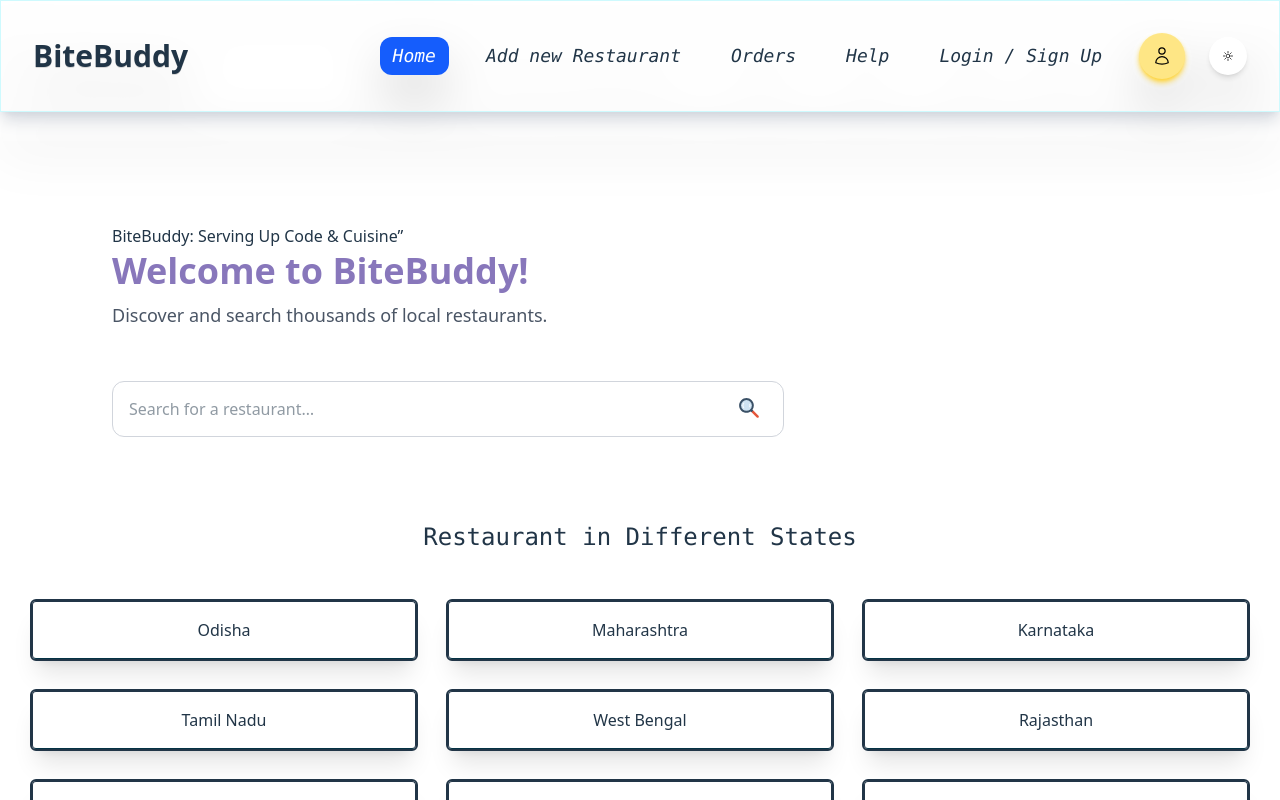
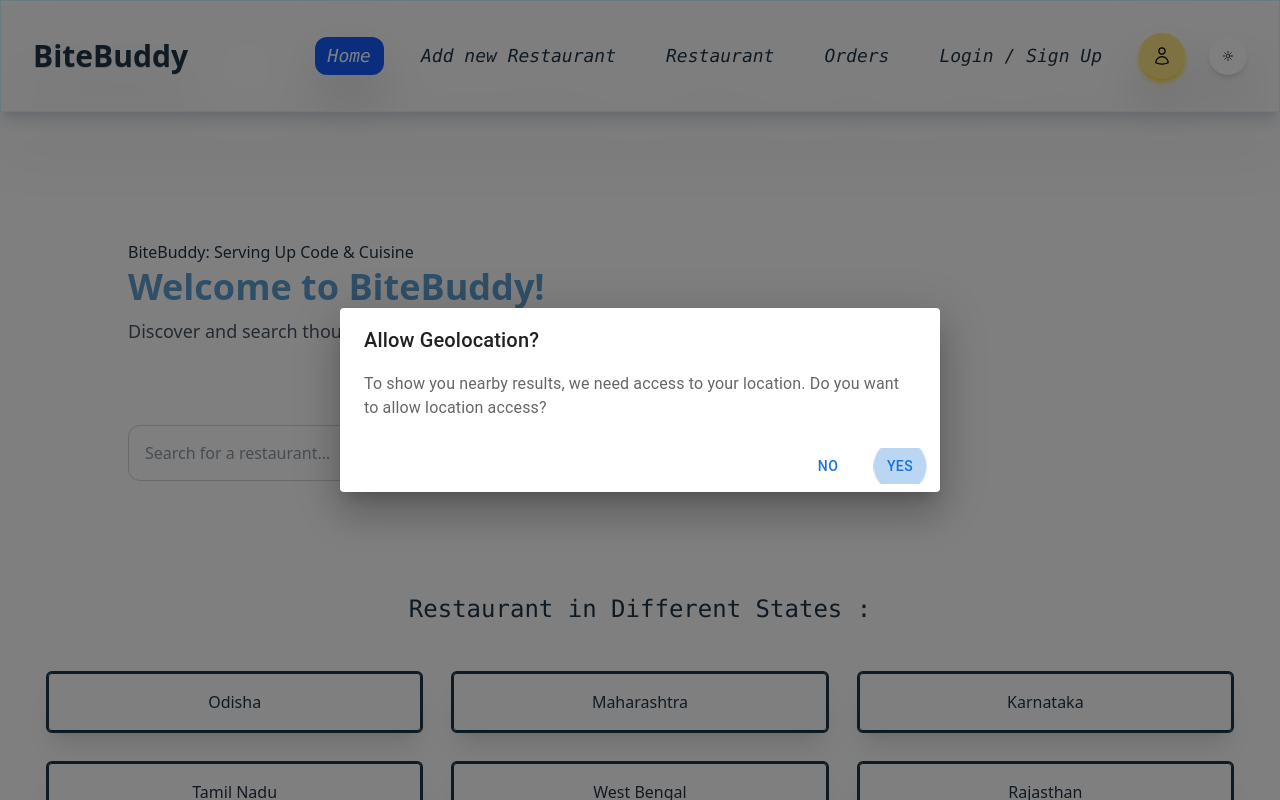
Before and after one commit to FullStackGen/biteBuddyFrontend, a React (Vite) app: page / in a window 1280 px wide. Shown: the top 800 px of the page. Built offline with nearby package versions, Linux system fonts and the light colour scheme.

Commit message:
added location modal footer and some other route configuration

```diff
--- a/package.json
+++ b/package.json
@@ -13,6 +13,9 @@
     "deploy": "gh-pages -d dist"
   },
   "dependencies": {
+    "@emotion/react": "^11.14.0",
+    "@emotion/styled": "^11.14.0",
+    "@mui/material": "^7.1.1",
     "@reduxjs/toolkit": "^2.8.2",
     "@tailwindcss/vite": "^4.1.7",
     "gh-pages": "^6.3.0",
--- a/src/App.tsx
+++ b/src/App.tsx
@@ -1,18 +1,30 @@
+// App.tsx
 import Header from "./components/features/Header";
 import { Outlet } from "react-router-dom";
 import { Provider } from "react-redux";
 import appStore from "./utils/appStore";
+import Footer from "./components/features/Footer";
+import LocationDialog from "./components/features/LocationDialog";
+// (adjust the import path as needed)
+
 function App() {
-  return <>
+  return (
     <Provider store={appStore}>
       <header>
-        <Header></Header>
+        <Header />
       </header>
-      <main>
+      <main style={{ padding: "1rem" }}>
+        {/* Here we insert our “Request Location” button + dialog */}
+        <LocationDialog />
+
+        {/* This is where your routed pages will render */}
         <Outlet />
       </main>
+      <footer className="mt-12 pt-4 pb-1 px-1">
+        <Footer />
+      </footer>
     </Provider>
-  </>
+  );
 }
 
 export default App;
--- a/src/RouterConfig.tsx
+++ b/src/RouterConfig.tsx
@@ -6,11 +6,13 @@ import NotFound from "./components/features/NotFound"
 import { dashboardComponentButtons } from "./constants/ui-constants"
 import { createBrowserRouter } from "react-router-dom";
 import App from "./App";
+import RestaurantDetails from "./components/features/RestaurantDetails"
 
 // map the string key → actual React component
 const componentMap: Record<string, React.ComponentType> = {
     Home,
     AddRestaurant,
+    RestaurantDetails,
     Orders,
     Help,
 }
--- /dev/null
+++ b/src/components/features/Footer.tsx
@@ -0,0 +1,26 @@
+const Footer = () => {
+    const scrollToTop = () => window.scrollTo({ top: 0, behavior: "smooth" });
+    return (
+        <>
+            <section className="grid grid-cols-12 items-center justify-center p-8 shadow-2xl drop-shadow-2xl z-10  outline-2 border-2 rounded-xl">
+                <div className="col-span-6">
+                    <div>
+                        <h1 className="text-3xl font-bold text-shadow-2xs leading-4">BiteBuddy</h1>
+                    </div>
+                </div>
+                <section className="flex flex-col gap-8 items-end justify-end col-span-6 ">
+                    <div className="cursor-pointer">Contact Us</div>
+                    <div className="cursor-pointer">About Us</div>
+                    <div className="cursor-pointer">Add New Restaurant</div>
+                    <div className="cursor-pointer">Help</div>
+                    <button onClick={scrollToTop} className="text-sm text-gray-500 hover:text-gray-700 cursor-pointer">
+                        ↑ Back to top
+                    </button>
+
+                </section>
+            </section>
+        </>
+    )
+}
+
+export default Footer;
--- a/src/components/features/Home.tsx
+++ b/src/components/features/Home.tsx
@@ -1,59 +1,71 @@
 import { useRef, useState } from "react";
-import searchIcon from "../../assets/search.svg"
+import searchIcon from "../../assets/search.svg";
 import useRestaurantData from "../../hooks/restaurantData";
 import RestaurantsListData from "./RestaurantsData";
 
 const Home = () => {
+    const [restaurantList, stateWiseFilteredData] = useRestaurantData();
+    const [searchQuery, setSearchQuery] = useState<string>("");
+    const searchValueRef = useRef<HTMLInputElement>(null);
 
-    const [restaurantList, stateWiseFilteredData] = useRestaurantData();
-    console.log("Data", restaurantList)
-    const searchValue = useRef<HTMLInputElement>(null)
-    // const searchValue = useRef<string>("")
-    // const [searchQuery, setSearchQuery] = useState<string>("");
+    const searchRestaurant = (event: React.FormEvent) => {
+        event.preventDefault();
+        setSearchQuery(searchValueRef.current?.value || "");
+        console.log("search value (in Home):", searchValueRef.current?.value);
+    };
 
-    const searchRestaurant = (event: any) => {
-        if (event) {
-            event.preventDefault();
+    const clearSearch = () => {
+        setSearchQuery("");
+        if (searchValueRef.current) {
+            searchValueRef.current.value = "";
+            searchValueRef.current.focus();
         }
-        console.log("search vakue", searchValue.current?.value);
     }
-
 
     return (
         <>
             <div className="m-14 p-14">
-                <p className="text-base">BiteBuddy: Serving Up Code & Cuisine”</p>
+                <p className="text-base">BiteBuddy: Serving Up Code &amp; Cuisine</p>
                 <h1 className="neon text-4xl font-bold">Welcome to BiteBuddy!</h1>
                 <p className="mt-2 text-lg text-gray-600 dark:text-cyan-100">
                     Discover and search thousands of local restaurants.
                 </p>
+
+                {/* Search form */}
                 <section className="flex items-center mt-20">
-                    <section onSubmit={searchRestaurant} className="absolute">
-                        <form>
-                            <input ref={searchValue} type="text" placeholder="Search for a restaurant…" className="w-2xl h-14 p-4 border border-gray-300 dark:border-gray-600 rounded-xl focus:outline-none focus:ring-2 focus:ring-offset-1 focus:ring-offset-white dark:focus:ring-offset-gray-800" />
-                        </form>
-                        <button onClick={searchRestaurant} type="submit" className="absolute right-2 top-2 bg-inherit text-white px-4 py-2 rounded-lg hover:bg-blue-700 transition duration-300 cursor-pointer">
-                            <img className="w-5 h-5" alt="search" src={searchIcon} />
+                    <form onSubmit={searchRestaurant} className="relative">
+                        <input
+                            ref={searchValueRef}
+                            type="text"
+                            placeholder="Search for a restaurant…"
+                            className="w-2xl h-14 p-4 border border-gray-300 dark:border-gray-600
+                         rounded-xl focus:outline-none focus:ring-2
+                         focus:ring-offset-1 focus:ring-offset-white
+                         dark:focus:ring-offset-gray-800"
+                        />
+                        <button
+                            type={searchQuery.length ? "button" : "submit"}
+                            onClick={searchQuery.length ? clearSearch : undefined}
+                            className="absolute right-2 top-2 bg-inherit text-white
+                         px-4 py-2 rounded-lg hover:bg-blue-700
+                         transition duration-300 cursor-pointer"
+                        >
+                            {searchQuery && searchQuery.length ? <span className="text-black dark:text-blue-400">X</span> : <img className="w-5 h-5" alt="search" src={searchIcon} />}
                         </button>
-                    </section>
-
+                    </form>
                 </section>
             </div>
 
-            {!restaurantList || restaurantList.length === 0 || !stateWiseFilteredData || stateWiseFilteredData?.length === 0 ? (
+            {!restaurantList.length || !stateWiseFilteredData.length ? (
                 <div>Loading…</div>
             ) : (
-                <RestaurantsListData restData={stateWiseFilteredData}></RestaurantsListData>
+                <RestaurantsListData
+                    restData={stateWiseFilteredData}
+                    searchValue={searchQuery}
+                />
             )}
-            {/* <section className="flex items-center p-8 mt-4">
-                <form onSubmit={searchRestaurant}>
-                    <input type="text" className="w-16 h-10"/>
-                </form>
-            </section> */}
-
         </>
-    )
-}
-
+    );
+};
 
 export default Home;
--- /dev/null
+++ b/src/components/features/LocationDialog.tsx
@@ -0,0 +1,76 @@
+import { useEffect, useState } from "react";
+import {
+    Dialog,
+    DialogTitle,
+    DialogContent,
+    DialogContentText,
+    DialogActions,
+    Button,
+    useTheme,
+} from "@mui/material";
+import useMediaQuery from "@mui/material/useMediaQuery";
+
+export default function LocationDialog() {
+    // 1. Manage open/close state
+    const [open, setOpen] = useState(false);
+    const theme = useTheme();
+    const fullScreen = useMediaQuery(theme.breakpoints.down("md"));
+
+    const handleOpen = () => {
+        setOpen(true);
+    };
+    const handleClose = () => {
+        setOpen(false);
+    };
+
+    // 2. If user clicks “Yes,” request navigator.geolocation
+    const handleYes = () => {
+        if (navigator.geolocation) {
+            navigator.geolocation.getCurrentPosition(
+                (position) => {
+                    console.log("Latitude:", position.coords.latitude);
+                    console.log("Longitude:", position.coords.longitude);
+                    handleClose();
+                },
+                (error) => {
+                    console.error("Geolocation error:", error);
+                    handleClose();
+                }
+            );
+        } else {
+            console.warn("Geolocation is not supported by this browser.");
+            handleClose();
+        }
+    };
+
+    useEffect(() => { setOpen(true) }, [])
+
+    return (
+        <>
+
+            {/* The dialog itself */}
+            <Dialog
+                fullScreen={fullScreen}
+                open={open}
+                onClose={handleClose}
+                aria-labelledby="geo-permission-dialog-title"
+            >
+                <DialogTitle id="geo-permission-dialog-title">
+                    Allow Geolocation?
+                </DialogTitle>
+                <DialogContent>
+                    <DialogContentText>
+                        To show you nearby results, we need access to your location. Do you
+                        want to allow location access?
+                    </DialogContentText>
+                </DialogContent>
+                <DialogActions>
+                    <Button onClick={handleClose}>No</Button>
+                    <Button onClick={handleYes} autoFocus>
+                        Yes
+                    </Button>
+                </DialogActions>
+            </Dialog>
+        </>
+    );
+}
--- /dev/null
+++ b/src/components/features/RestaurantDetails.tsx
@@ -0,0 +1,20 @@
+import { useLocation } from "react-router";
+
+const RestaurantDetails = () => {
+    const routedData = useLocation();
+    console.log("routedData.state", routedData.state);
+
+    return (
+        <>
+            <div>
+                Hello World
+            </div>
+            <div>
+                Welcome Home Orders
+            </div>
+        </>
+    )
+}
+
+
+export default RestaurantDetails;
--- a/src/components/features/RestaurantsData.tsx
+++ b/src/components/features/RestaurantsData.tsx
@@ -1,25 +1,84 @@
-const RestaurantsListData = ({ restData }) => {
+import { useEffect, useState } from "react";
+import { useNavigate } from "react-router";
+
+interface RestaurantGroup {
+    state: string;
+    data: any[];
+}
+
+interface Props {
+    restData: RestaurantGroup[];
+    searchValue: string;
+}
+
+const RestaurantsListData = ({ restData, searchValue }: Props) => {
     console.log("restData", restData);
+    const [restaurantData, setRestaurantData] = useState(restData);
+    const navigate = useNavigate();
+
+    useEffect(() => {
+        setRestaurantData(restData);
+    }, [restData]);
+
+
+    useEffect(() => {
+        console.log("Search value in RestaurantsListData:", searchValue);
+        if (!searchValue) {
+            setRestaurantData(restData);
+            return;
+        }
+
+        // You can filter restData here if needed, e.g.:
+        const filtered = restData.filter(group =>
+            group.state.toLowerCase() === searchValue.toLowerCase()
+        );
+
+        console.log("filtered", filtered)
+        setRestaurantData(filtered);
+
+    }, [searchValue]);
+
+    const navigateToRestaurantDetails = (state: string, data: RestaurantGroup) => {
+        console.log("gfgdfgdfgdf", data);
+        navigate("/restaurant", { state: { searchKey: state, filteredData: data, originalData: restData } });
+
+    }
+
 
     return (
-        <>
-            <div className="px-8 my-8">
-                <div className="text-2xl font-mono mb-12 text-center">Restaurant in Different States</div>
-                <div className="grid grid-cols-12 mt-4 gap-8">
-                    {
-                        restData.map((data: any) => {
-                            return (
-                                <section key={data?.state} className="col-span-4 border border-b-cyan-950 outline-2 rounded py-4 px-2  transition-all transform hover:scale-110 cursor-pointer ease-snappy duration-300 hover:bg-blue-500 dark:hover:bg-blue-300 shadow-xl text-center">
-                                    {data.state}
-                                </section>
-                            )
-                        })
-                    }
+        <div className="px-8 my-8">
+            {searchValue && searchValue?.length && restaurantData && restaurantData.length ? (
+                <div className="text-2xl font-mono mb-12 text-center">
+                    Restaurant are available in {searchValue} . Do you want to check it out?
                 </div>
+            ) : null}
+            {searchValue && searchValue?.length && (!restaurantData || restaurantData.length === 0) ? (
+                <div className="text-2xl font-mono mb-12 text-center">
+                    No Restaurant are Currently available for the Serached region
+                </div>
+            ) : null}
+            {(!searchValue || searchValue?.length === 0) && restaurantData && restaurantData.length ? (
+                <div className="text-2xl font-mono mb-12 text-center">
+                    Restaurant in Different States :
+                </div>
+            ) : null}
+
+            <div className="grid grid-cols-12 mt-4 gap-8">
+                {restaurantData && restaurantData.length ? restaurantData.map((data) => (
+                    <section
+                        onClick={() => navigateToRestaurantDetails(data.state, data)}
+                        key={data.state}
+                        className="col-span-4 border border-b-cyan-950 outline-2 rounded
+                       py-4 px-2 transition-all transform hover:scale-110
+                       cursor-pointer ease-snappy duration-300 hover:bg-blue-500
+                       dark:hover:bg-blue-300 shadow-xl text-center"
+                    >
+                        {data.state}
+                    </section>
+                )) : null}
             </div>
-
-        </>
-    )
-}
+        </div>
+    );
+};
 
 export default RestaurantsListData;
--- a/src/constants/ui-constants.ts
+++ b/src/constants/ui-constants.ts
@@ -11,16 +11,16 @@ export const dashboardComponentButtons = [
       route: "/add-restaurant",
       component: "AddRestaurant"
     },
+      {
+      id: "restaurants",
+      name: "Restaurant",
+      route: "/restaurant",
+      component: "RestaurantDetails"
+    },
     {
       id: "orders",
       name: "Orders",
       route: "/orders",
       component: "Orders"
-    },
-    {
-      id: "help",
-      name: "Help",
-      route: "/help",
-      component: "Help"
     }
 ]
--- a/src/index.css
+++ b/src/index.css
@@ -64,6 +64,23 @@
   }
 }
 
+/* 1) For WebKit browsers (Chrome, Edge, Safari) */
+html::-webkit-scrollbar,
+body::-webkit-scrollbar {
+  display: none;
+}
+
+/* 2) For Firefox */
+html,
+body {
+  scrollbar-width: none;   /* hides scrollbar but keeps scrolling */
+}
+
+/* 3) For IE/Edge Legacy */
+html,
+body {
+  -ms-overflow-style: none; /* hides scrollbar on IE/Edge 10+ */
+}
 /* 6) Any additional utilities you need */
 @layer utilities {
   @keyframes colorCycle {
--- a/src/utils/userSlice.ts
+++ b/src/utils/userSlice.ts
@@ -13,6 +13,9 @@ const userSlice = createSlice({
     reducers: {
          setUserData: (state,action:{payload:Userstate}) => {
             return {...action.payload};
+         },
+         setUserLocationInfo: (state,action:{payload:{lat:string,long:string}})=> {
+            return {...state,lat:action.payload.lat,long:action.payload.long};
          }
     }
 })
--- a/vite.config.js
+++ b/vite.config.js
@@ -5,5 +5,9 @@ import react from "@vitejs/plugin-react";
 
 export default defineConfig({
   plugins: [react(), tailwindcss()],
+   optimizeDeps: {
+    include: ["@mui/material/useMediaQuery", "@mui/material/Dialog"],
+    // or exclude: ["some‐other‐pkg"]
+  },
   base:"./",
 });
```
Also changed, not shown: 1 other file (tests, documents, lock files or other folders).
